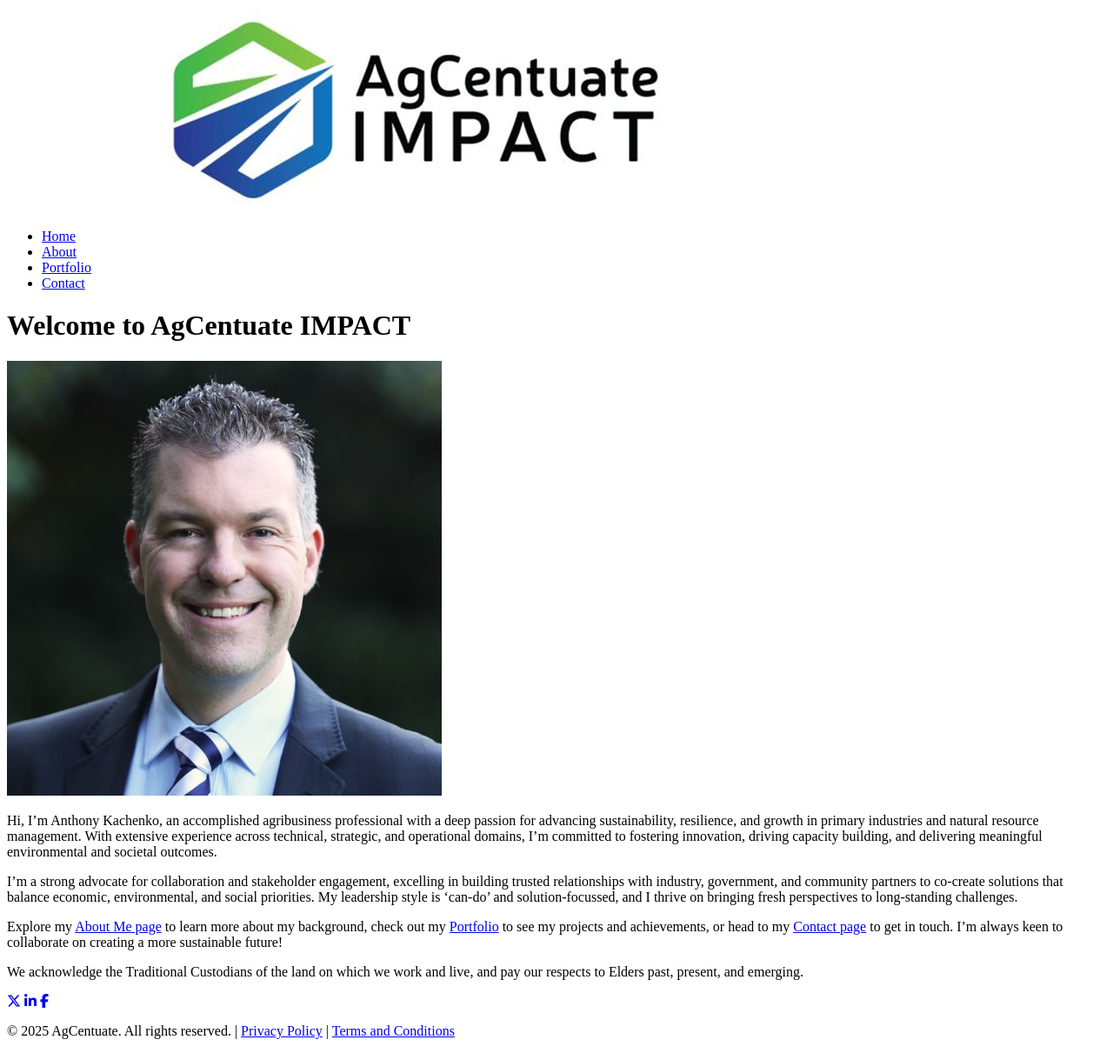
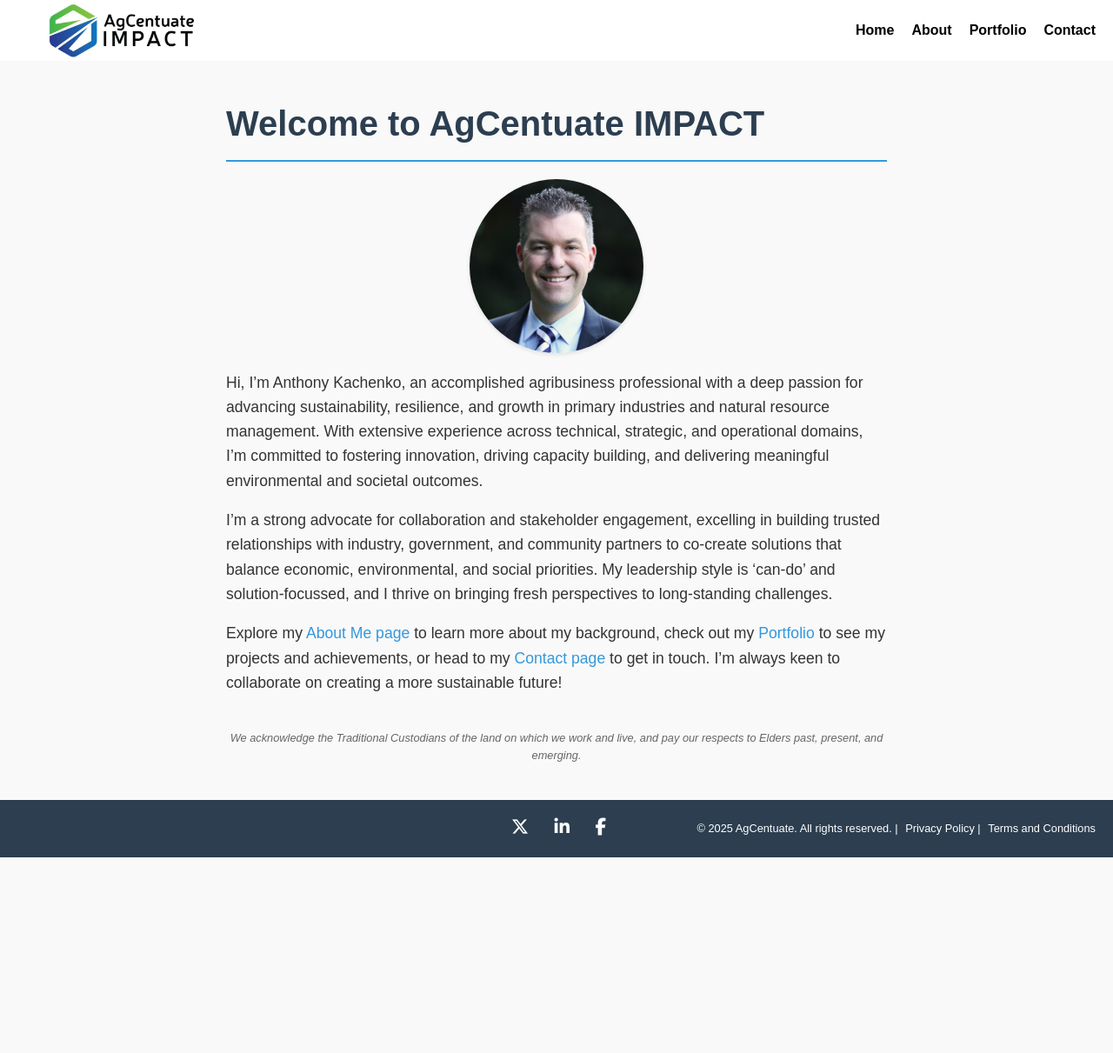
Before and after one commit to SamJ51/Anthony-Website, a Jekyll site: the page built from index.markdown, in a window 1280 px wide. Shown: the whole page at 87% size. Built offline with Jekyll 4.4.1, drawn with Linux system fonts in a browser that asks for light colours; after the commit the page ends 986 px from its top, so only the background shows below that.

Commit message:
Fixed more broke URL paths

```diff
--- a/_layouts/default.html
+++ b/_layouts/default.html
@@ -4,7 +4,7 @@
     <meta charset="UTF-8">
     <meta name="viewport" content="width=device-width, initial-scale=1.0">
     <title>{{ page.title | default: site.title }}</title>
-    <link rel="stylesheet" href="{{ site.baseurl }}/Anthony-Website/assets/css/style.css">
+    <link rel="stylesheet" href="{{ site.baseurl }}/assets/css/style.css">
     <!-- FontAwesome for social icons -->
     <link rel="stylesheet" href="https://cdnjs.cloudflare.com/ajax/libs/font-awesome/6.5.1/css/all.min.css">
 </head>
```
